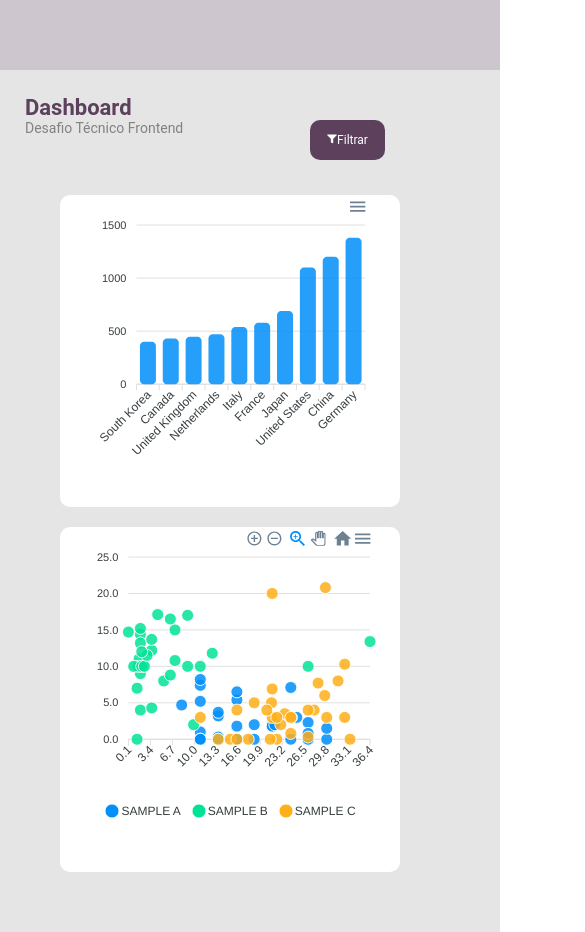
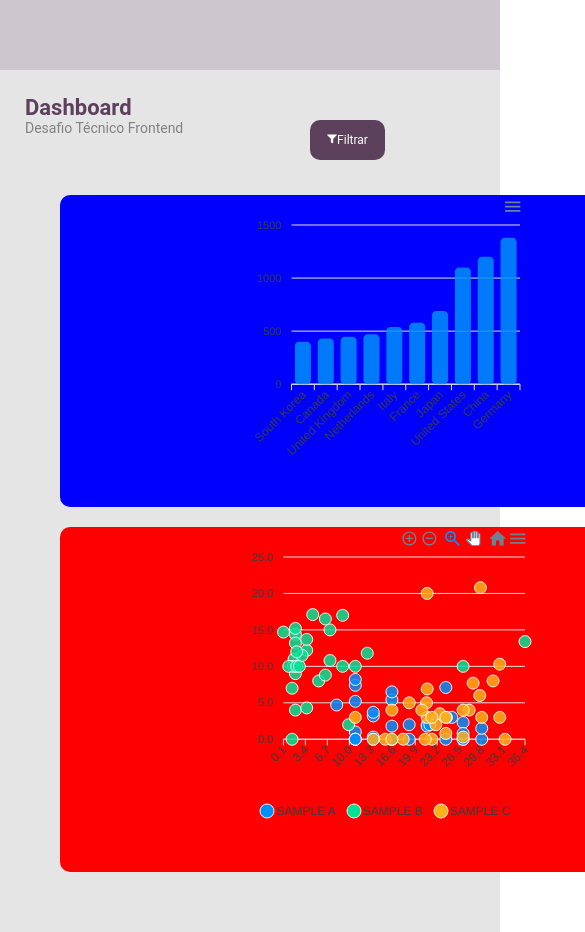
Before and after one commit to AllisonVinicius/dashboard-in-ApexCharts, a React (Create React App) app: page / in a window 390 px wide. Shown: the top 932 px of the page, 585 px wide, since content can reach past the window. Built offline with nearby package versions, Linux system fonts and the light colour scheme.

Commit message:
responsive add

```diff
--- a/src/Components/GraphBarras/index.tsx
+++ b/src/Components/GraphBarras/index.tsx
@@ -9,7 +9,7 @@ const GraphBarras = () => {
   const widthWindows = useMemo(() => {
     let widValue = null;
     if (width >= 768) {
-      widValue = 600;
+      widValue = 590;
       return widValue;
     } else {
       widValue = 290;
--- a/src/Components/GraphBarras/styles.ts
+++ b/src/Components/GraphBarras/styles.ts
@@ -2,22 +2,35 @@ import styled from "styled-components";
 
 export const Container = styled.div`
   display: flex;
-  width: 95%;
+  width: 635px;
   background-color: #fff;
   border-radius: 10px;
   box-shadow: 0px 0 px 20px rgb(0, 0, 0, 0.1);
   border-radius: 10px;
-  justify-content: center;
+  justify-content: space-around;
+
+  @media (max-width: 1280px) {
+    display: flex;
+    width: 600px;
+    margin: 15px;
+  }
 
   @media (max-width: 1024px) {
     display: flex;
-    width: 90%;
+    width: 800px;
     margin: 15px;
+  }
+
+  @media (max-width: 411px) {
+    display: flex;
+    width: 200px;
+
+    background: blue;
   }
 
   @media (max-width: 768px) {
     display: flex;
-    width: 85%;
+    width: 650px;
     margin: 10px;
   }
 
--- a/src/Components/GraphScatter/index.tsx
+++ b/src/Components/GraphScatter/index.tsx
@@ -41,8 +41,6 @@ const GraphScatter = () => {
         type="scatter"
         width={widthWindows}
         height={heightWindows}
-        left="786px"
-        top="100px"
       />
     </Container>
   );
--- a/src/Components/GraphScatter/styles.ts
+++ b/src/Components/GraphScatter/styles.ts
@@ -3,24 +3,35 @@ import styled from "styled-components";
 export const Container = styled.div`
   width: 635px;
   height: 345px;
-  left: 685px;
-  top: 228px;
+
   background-color: #fff;
   border-radius: 10px;
   box-shadow: 0px 0 px 20px rgb(0, 0, 0, 0.1);
   border-radius: 10px;
   justify-content: center;
 
+  @media (max-width: 1280px) {
+    display: flex;
+    width: 600px;
+    margin: 15px;
+  }
+
   @media (max-width: 1024px) {
     display: flex;
-    width: 90%;
+    width: 800px;
     margin: 15px;
+  }
+
+  @media (max-width: 411px) {
+    display: flex;
+    width: 75%;
+    background: red;
   }
 
   @media (max-width: 768px) {
     display: flex;
+    width: 650px;
     margin: 10px;
-    width: 85%;
   }
 
   @media (max-width: 375px) {
```
